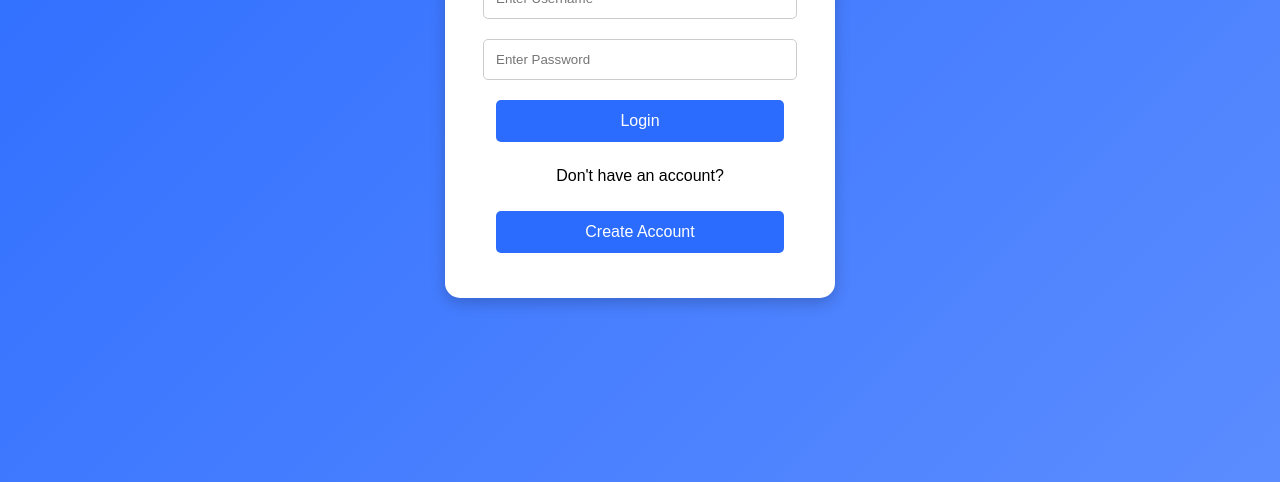
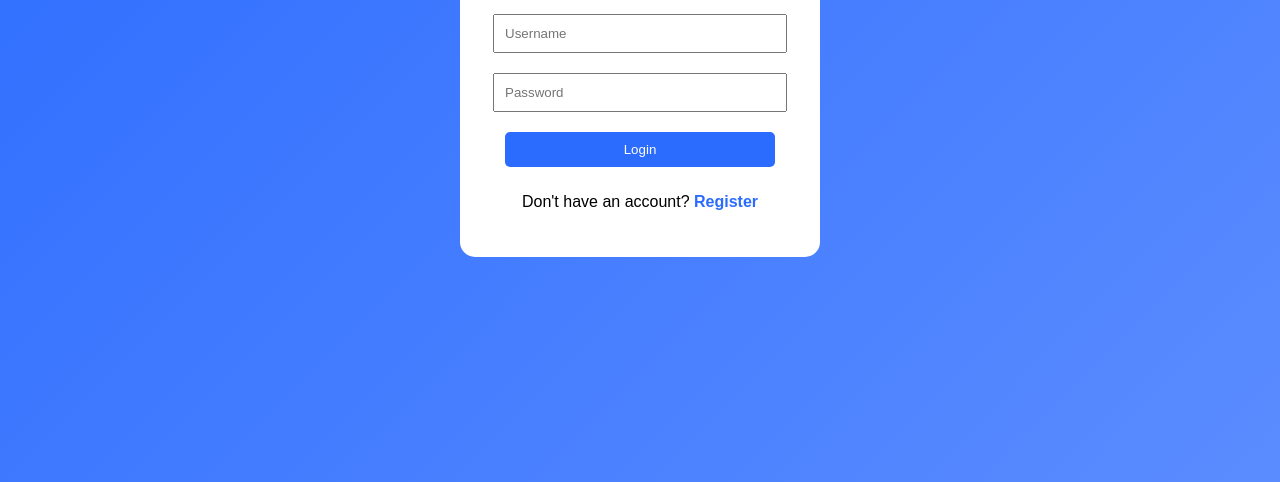
Before and after one commit to monishav673-coder/career-compass-ai, a plain HTML site: page login.html in a window 1280 px wide. Shown: the part 318-800 px from the top of the page. Drawn offline with Linux system fonts and the light colour scheme.

Commit message:
login.html

```diff
--- a/login.html
+++ b/login.html
@@ -5,57 +5,41 @@
 
     <style>
         body{
-            font-family: Arial, sans-serif;
+            font-family: Arial;
             background: linear-gradient(135deg,#2b6cff,#5b8cff);
-            display: flex;
-            justify-content: center;
-            align-items: center;
-            height: 100vh;
-            margin: 0;
+            display:flex;
+            justify-content:center;
+            align-items:center;
+            height:100vh;
+            margin:0;
         }
 
         .box{
-            background: white;
-            padding: 35px;
-            border-radius: 15px;
-            width: 320px;
-            text-align: center;
-            box-shadow: 0 5px 15px rgba(0,0,0,0.2);
-        }
-
-        h2{
-            color: #2b6cff;
+            background:white;
+            padding:30px;
+            border-radius:15px;
+            width:300px;
+            text-align:center;
         }
 
         input,button{
-            width: 90%;
-            padding: 12px;
-            margin: 10px 0;
-            border-radius: 5px;
-        }
-
-        input{
-            border: 1px solid #ccc;
+            width:90%;
+            padding:10px;
+            margin:10px 0;
         }
 
         button{
-            background: #2b6cff;
-            color: white;
-            border: none;
-            cursor: pointer;
-            font-size: 16px;
-        }
-
-        button:hover{
-            background: #1a4fd6;
+            background:#2b6cff;
+            color:white;
+            border:none;
+            border-radius:5px;
+            cursor:pointer;
         }
 
         a{
-            text-decoration: none;
-        }
-
-        p{
-            margin-top: 15px;
+            text-decoration:none;
+            color:#2b6cff;
+            font-weight:bold;
         }
     </style>
 </head>
@@ -64,25 +48,23 @@
 
 <div class="box">
 
-    <h2>Career Compass AI 🎓</h2>
+    <h2>Career Compass AI</h2>
 
     <input type="text"
            id="loginUser"
-           placeholder="Enter Username">
+           placeholder="Username">
 
     <input type="password"
            id="loginPass"
-           placeholder="Enter Password">
+           placeholder="Password">
 
     <button onclick="loginUser()">
         Login
     </button>
 
-    <p>Don't have an account?</p>
-
-    <a href="register.html">
-        <button>Create Account</button>
-    </a>
+    <p>Don't have an account?
+        <a href="register.html">Register</a>
+    </p>
 
 </div>
 
@@ -102,6 +84,17 @@ function loginUser(){
     let savedPass =
     localStorage.getItem("pass");
 
+    // Check if user has registered
+    if(savedUser === null || savedPass === null){
+
+        alert("Please Register First");
+
+        window.location.href = "register.html";
+
+        return;
+    }
+
+    // Check login details
     if(username === savedUser &&
        password === savedPass){
 
```
